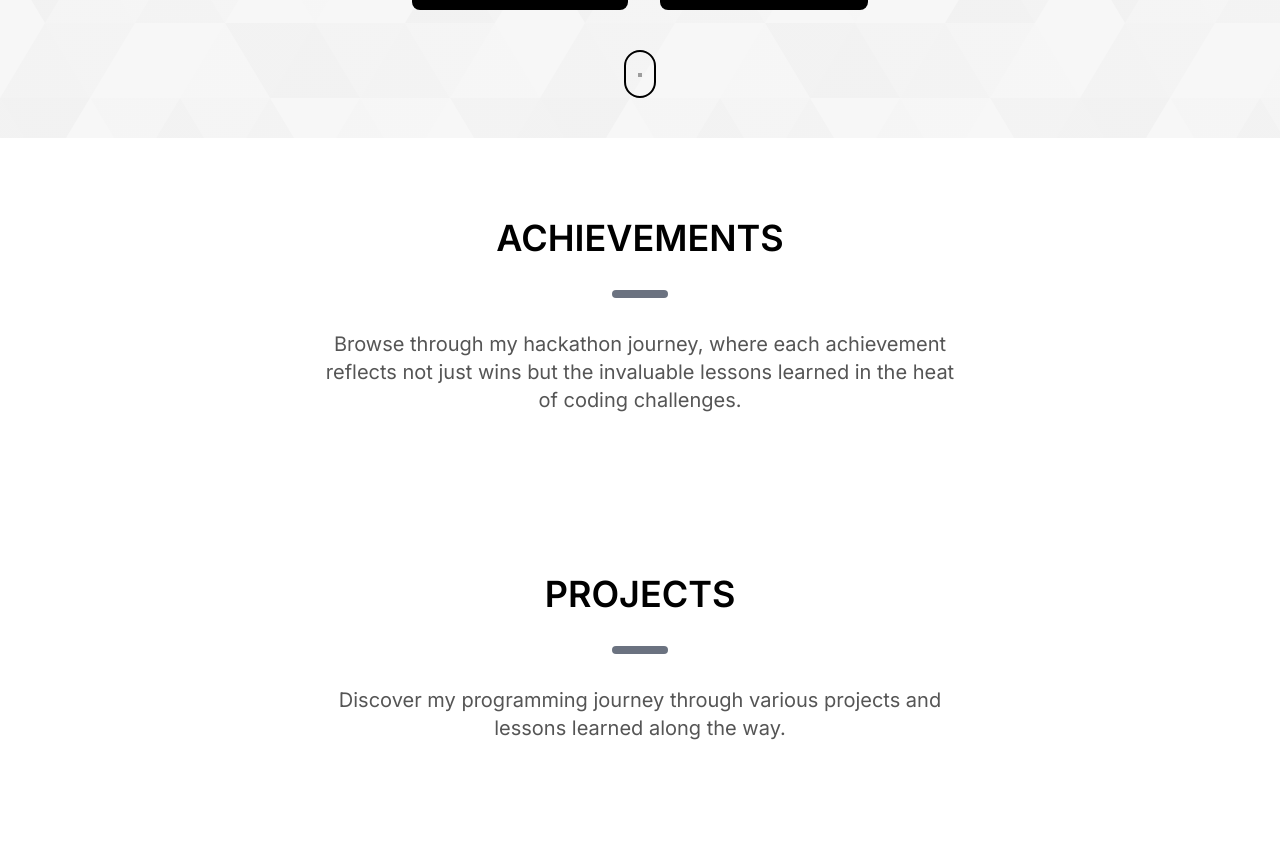
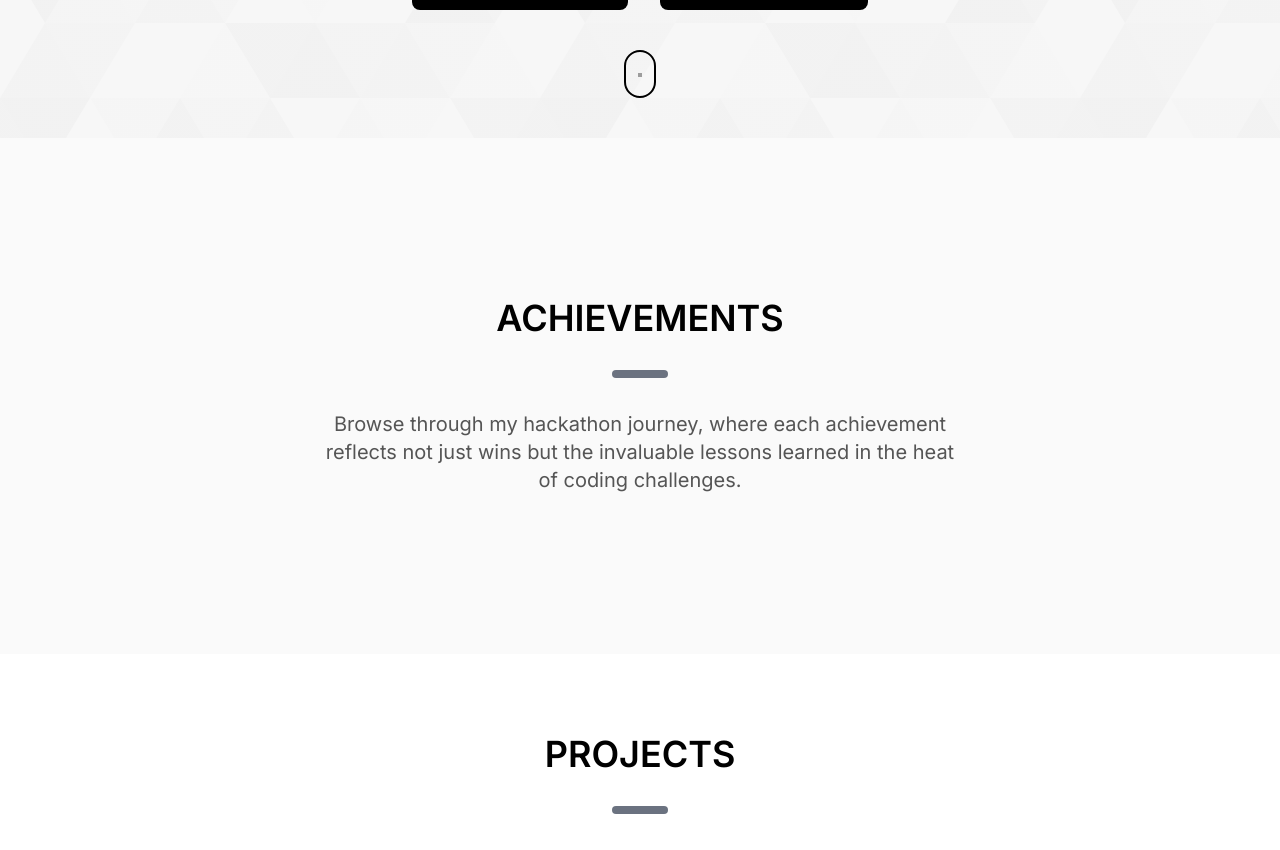
Before and after one commit to jasonkwm/personal-website, a Next.js app: page / in a window 1280 px wide. Shown: the part 598-1448 px from the top of the page. Built offline with nearby package versions, Linux system fonts and the light colour scheme.

Commit message:
feat: add section cover

```diff
--- a/app/_components/AchievementSection.tsx
+++ b/app/_components/AchievementSection.tsx
@@ -2,11 +2,13 @@ import React from 'react';
 import SectionHeading from './SectionHeading';
 const AchievementSection = () => {
 	return (
-		<SectionHeading
-			heading="ACHIEVEMENTS"
-			divider={true}
-			description="Browse through my hackathon journey, where each achievement reflects not just wins but the invaluable lessons learned in the heat of coding challenges."
-		/>
+		<section id="achievements" className="bg-[#fafafa] py-20">
+			<SectionHeading
+				heading="ACHIEVEMENTS"
+				divider={true}
+				description="Browse through my hackathon journey, where each achievement reflects not just wins but the invaluable lessons learned in the heat of coding challenges."
+			/>
+		</section>
 	);
 };
 
```
